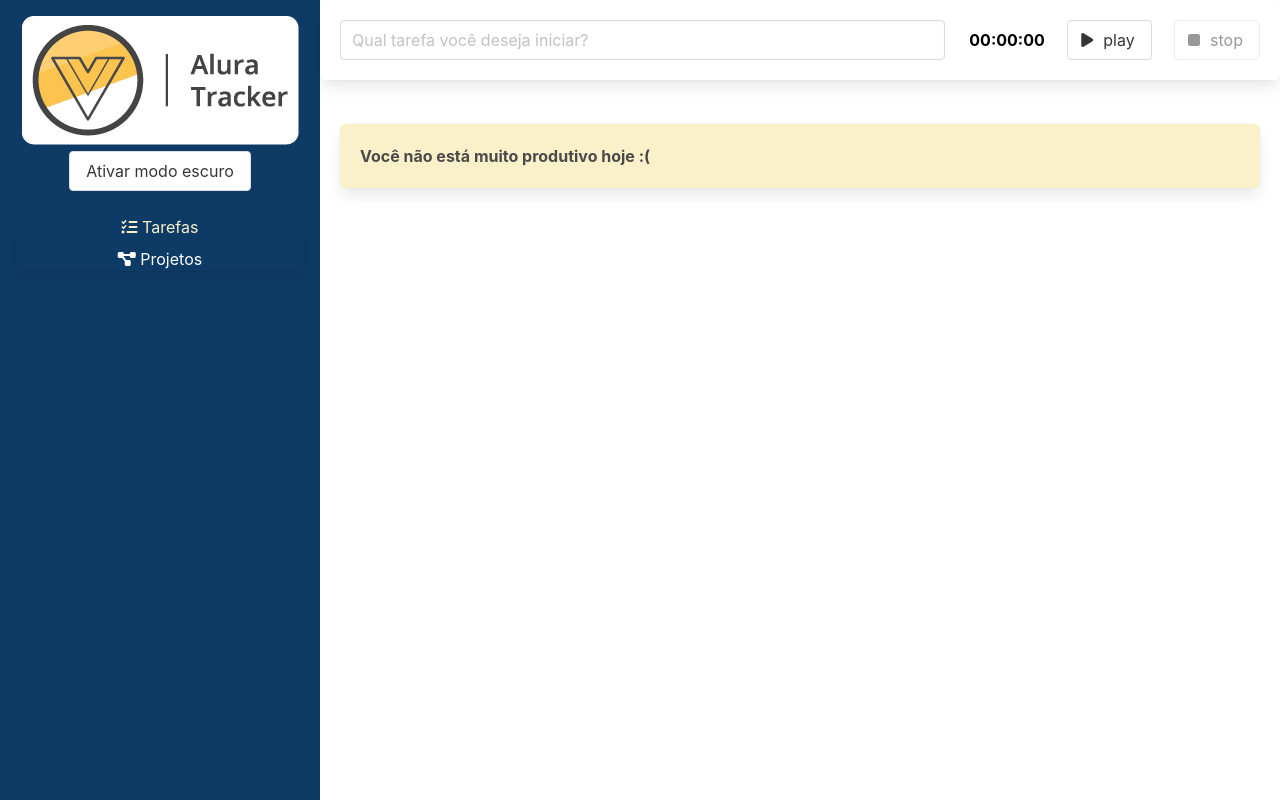
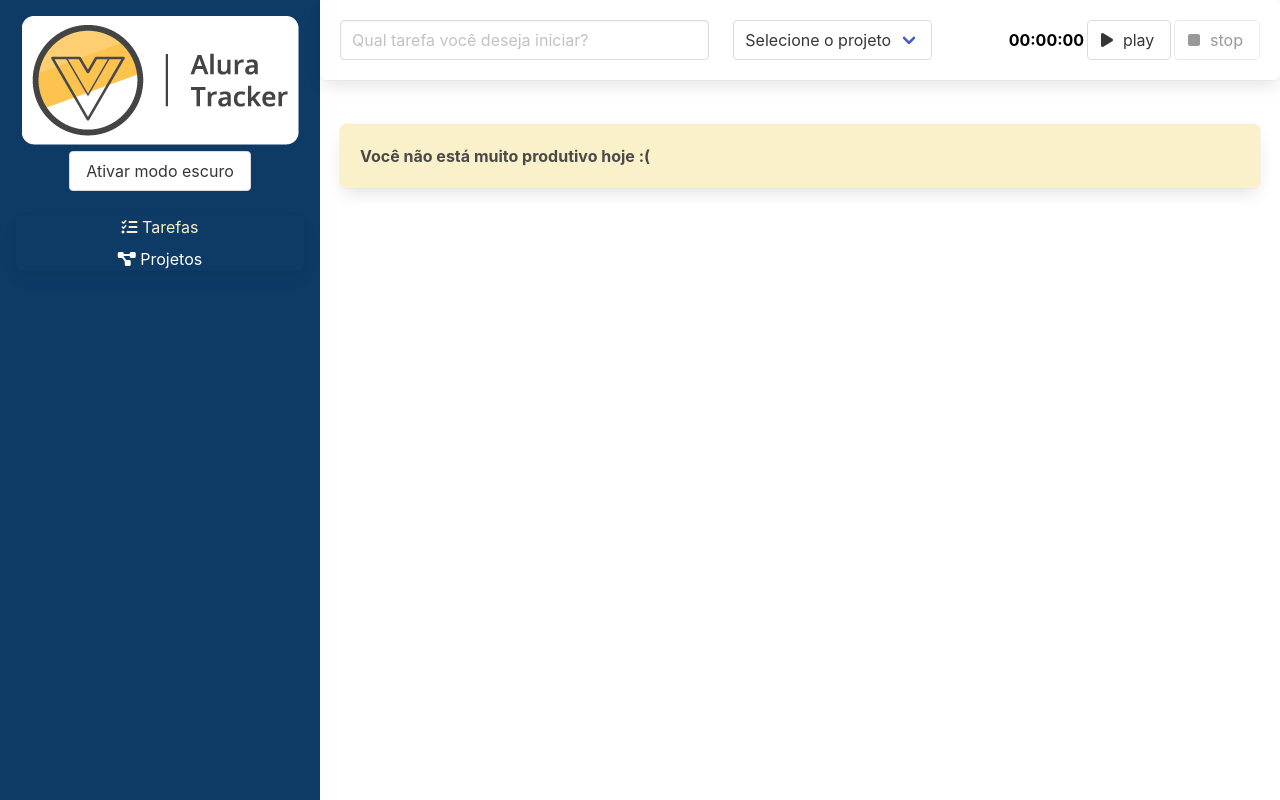
Before and after one commit to sousamarcio/newjim-tracker, a Vue app: page / in a window 1280 px wide. Built offline with nearby package versions, Linux system fonts and the light colour scheme.

Commit message:
feat: add project store in formulario.vue

```diff
--- a/src/components/Formulario.vue
+++ b/src/components/Formulario.vue
@@ -2,7 +2,7 @@
   <div class="box formulario">
     <div class="columns">
       <div
-        class="column is-8"
+        class="column is-5"
         role="form"
         aria-label="Formulário para criação de uma nova tarefa"
       >
@@ -13,6 +13,20 @@
           v-model="descricao"
         />
       </div>
+      <div class="column id-3">
+        <div class="select">
+          <select v-model="idProjeto">
+            <option value="">Selecione o projeto</option>
+            <option
+              v-for="projeto in projetos"
+              :value="projeto.id"
+              :key="projeto.id"
+            >
+              {{ projeto.nome }}
+            </option>
+          </select>
+        </div>
+      </div>
       <div class="column">
         <TemporizadorTracker @aoTemporizadorFinalizado="finalizarTarefa" />
       </div>
@@ -21,28 +35,38 @@
 </template>
 
 <script lang="ts">
-import { defineComponent } from "vue";
+import { computed, defineComponent } from "vue";
 import TemporizadorTracker from "./Temporizador.vue";
+import { useStore } from "vuex";
+import { key } from "@/store";
 
 export default defineComponent({
   name: "FormularioTracker",
-  emits: ['aoSalvarTarefa'],
+  emits: ["aoSalvarTarefa"],
   components: {
     TemporizadorTracker,
   },
   data() {
     return {
       descricao: "",
+      idProjeto: "",
     };
   },
   methods: {
     finalizarTarefa(tempoDecorrido: number): void {
-      this.$emit('aoSalvarTarefa', {
+      this.$emit("aoSalvarTarefa", {
         duracaoEmSegundos: tempoDecorrido,
-        descricao: this.descricao
-      })
+        descricao: this.descricao,
+        projeto: this.projetos.find((proj) => proj.id == this.idProjeto),
+      });
       this.descricao = "";
     },
+  },
+  setup() {
+    const store = useStore(key);
+    return {
+      projetos: computed(() => store.state.projetos),
+    };
   },
 });
 </script>
--- a/src/interfaces/ITarefa.ts
+++ b/src/interfaces/ITarefa.ts
@@ -1,4 +1,7 @@
+import IProjeto from "./IProjeto";
+
 export default interface ITarefa {
     duracaoEmSegundos: number,
-    descricao: string
+    descricao: string,
+    projeto: IProjeto
 }
--- a/src/main.ts
+++ b/src/main.ts
@@ -2,7 +2,9 @@
 import App from "./App.vue";
 import "@fortawesome/fontawesome-free/css/all.css";
 import roteador from "./roteador";
+import { store, key } from "./store";
 
 createApp(App)
     .use(roteador)
+    .use(store, key)
     .mount("#app");
```
